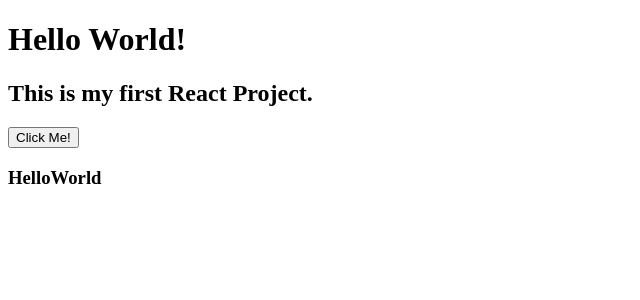
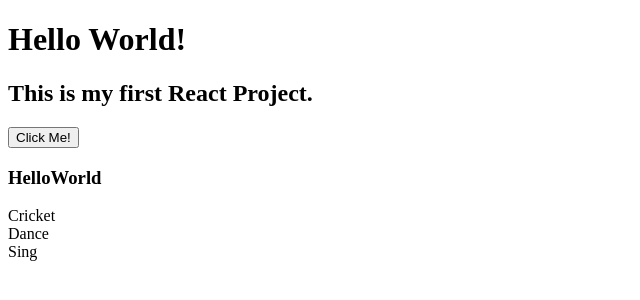
Before and after one commit to Amit180745/Practice_WebDev, a React (Create React App) app in the folder Day_14/firstapp/: page / in a window 1280 px wide. Shown: the top 300 px of the page, without its empty margins (0-640 px from the left). Built offline with nearby package versions, Linux system fonts and the light colour scheme.

Commit message:
Child Component

```diff
--- /dev/null
+++ b/Day_14/firstapp/src/components/TaskList.js
@@ -0,0 +1,16 @@
+import React from 'react';
+
+const tasks = ['Cricket', 'Dance', 'Sing']
+
+const TaskList = () => {
+  return (
+    <div>
+        {tasks.map((t)=>{
+        return <div>{t}</div>
+    })}
+    </div>
+
+  )
+}
+
+export default TaskList
--- a/Day_14/firstapp/src/index.js
+++ b/Day_14/firstapp/src/index.js
@@ -1,8 +1,13 @@
 import React from 'react';
 import ReactDOM from 'react-dom/client';
 import App from './App';
+import TaskList from './components/TaskList';
+
 
 const root = ReactDOM.createRoot(document.getElementById('root'));
 root.render(
-    <App />
+   <div>
+     <App />
+     <TaskList/>
+   </div>
 );
```
